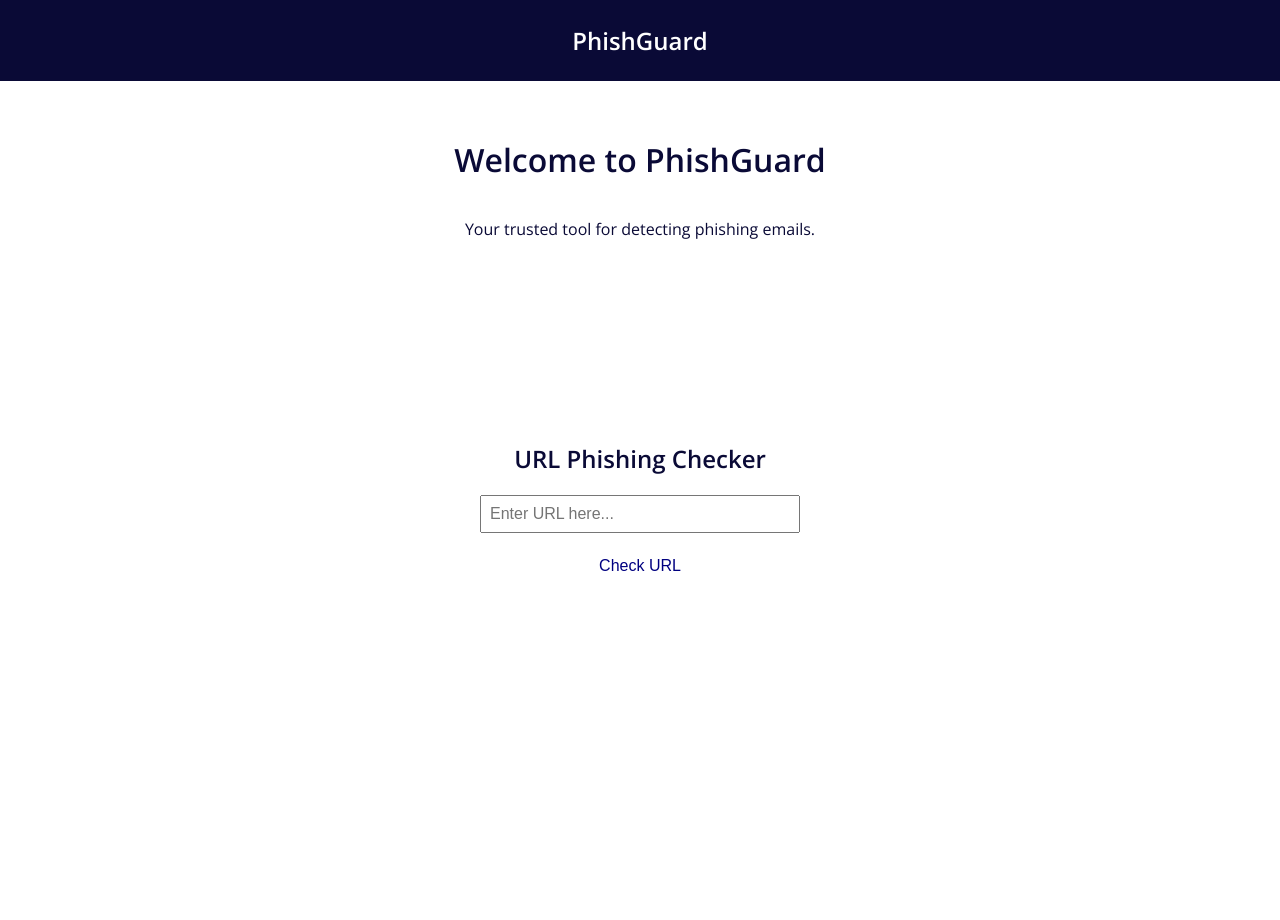
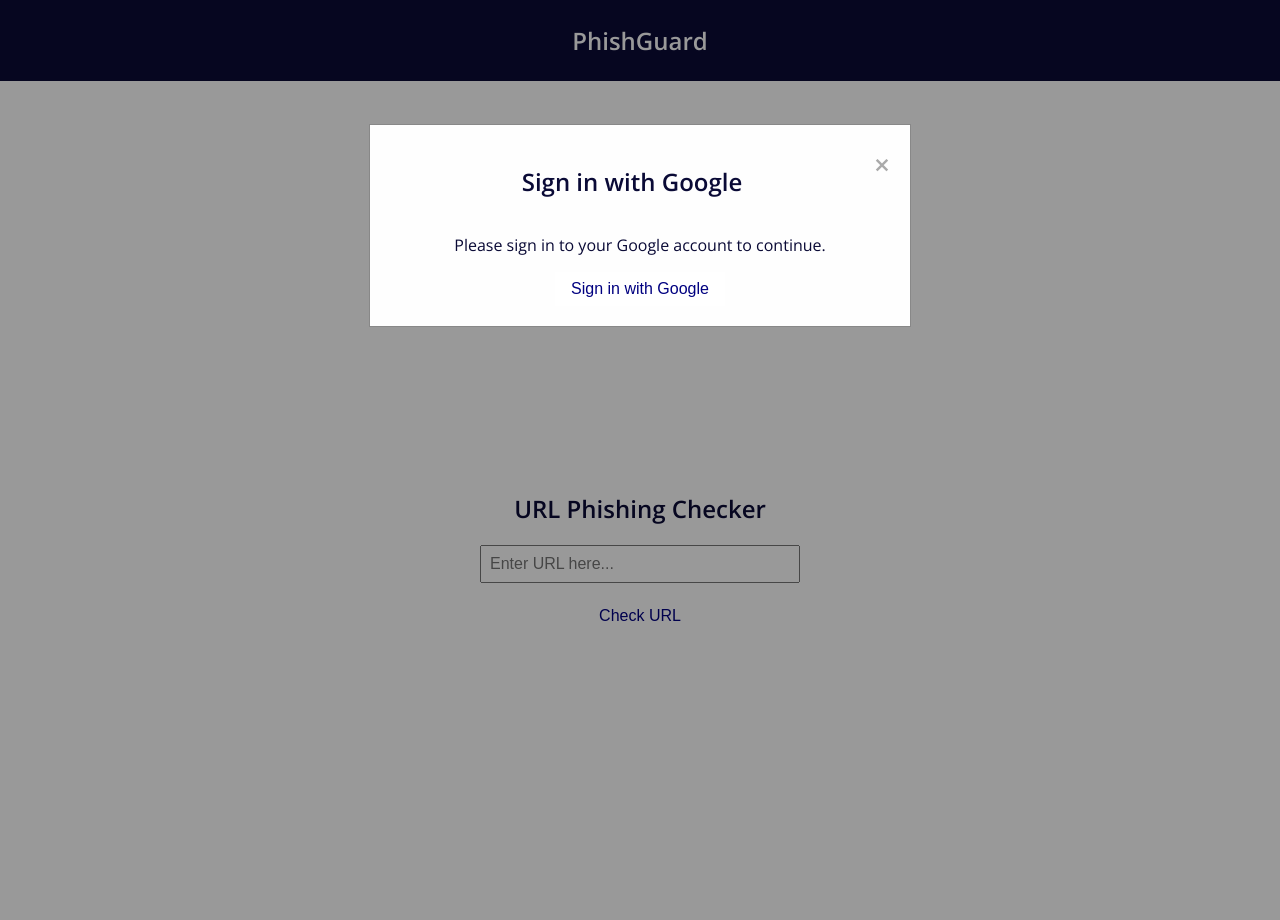
Before and after one commit to Sammy-Haddock/PhishGuard, a Flask app: page / in a window 1280 px wide. Run offline with Flask 2, Linux system fonts and the light colour scheme.

Commit message:
Added in pop-up for login

```diff
--- a/my-flask-app/static/css/styles.css
+++ b/my-flask-app/static/css/styles.css
@@ -21,13 +21,12 @@
     text-align: center;
 }
 
-
 .container {
     display: flex;
     flex-direction: column;
     align-items: center;
     justify-content: center;
-    height: 200px;
+    height: 250px;
 }
 
 .container2 {
@@ -62,3 +61,42 @@
     margin-top: 1em;
     font-size: 1.2em;
 }
+
+/* Modal styles */
+.modal {
+    display: none;
+    position: fixed;
+    z-index: 1;
+    left: 0;
+    top: 0;
+    width: 100%;
+    height: 100%;
+    overflow: auto;
+    background-color: rgb(0,0,0);
+    background-color: rgba(0,0,0,0.4);
+    padding-top: 60px;
+}
+
+.modal-content {
+    background-color: #fefefe;
+    margin: 5% auto;
+    padding: 20px;
+    border: 1px solid #888;
+    width: 80%;
+    max-width: 500px;
+    text-align: center;
+}
+
+.close {
+    color: #aaa;
+    float: right;
+    font-size: 28px;
+    font-weight: bold;
+}
+
+.close:hover,
+.close:focus {
+    color: black;
+    text-decoration: none;
+    cursor: pointer;
+}
--- a/my-flask-app/templates/index.html
+++ b/my-flask-app/templates/index.html
@@ -16,13 +16,24 @@
             <h1>Welcome to PhishGuard</h1>
             <p>Your trusted tool for detecting phishing emails.</p>
         </div>
-        <div2 class="container2">
+        <div class="container2">
             <h2>URL Phishing Checker</h2>
             <input type="text" id="urlInput" placeholder="Enter URL here...">
             <button onclick="checkURL()">Check URL</button>
             <p id="result"></p>
-        </div2>
+        </div>
     </main>
+
+    <!-- Google Sign-In Modal -->
+    <div id="googleSignInModal" class="modal">
+        <div class="modal-content">
+            <span class="close" onclick="closeModal()">&times;</span>
+            <h2>Sign in with Google</h2>
+            <p>Please sign in to your Google account to continue.</p>
+            <button onclick="signInWithGoogle()">Sign in with Google</button>
+        </div>
+    </div>
+
     <script>
         async function checkURL() {
             const url = document.getElementById('urlInput').value;
@@ -36,6 +47,27 @@
             const result = await response.json();
             document.getElementById('result').innerText = `Result: ${result.status}`;
         }
+
+        // Function to open the modal
+        function openModal() {
+            document.getElementById('googleSignInModal').style.display = 'block';
+        }
+
+        // Function to close the modal
+        function closeModal() {
+            document.getElementById('googleSignInModal').style.display = 'none';
+        }
+
+        // Function to handle Google Sign-In
+        function signInWithGoogle() {
+            // Implement Google Sign-In logic here
+            alert('Google Sign-In functionality to be implemented.');
+        }
+
+        // Open the modal when the page loads
+        window.onload = function() {
+            openModal();
+        }
     </script>
 </body>
 
```
